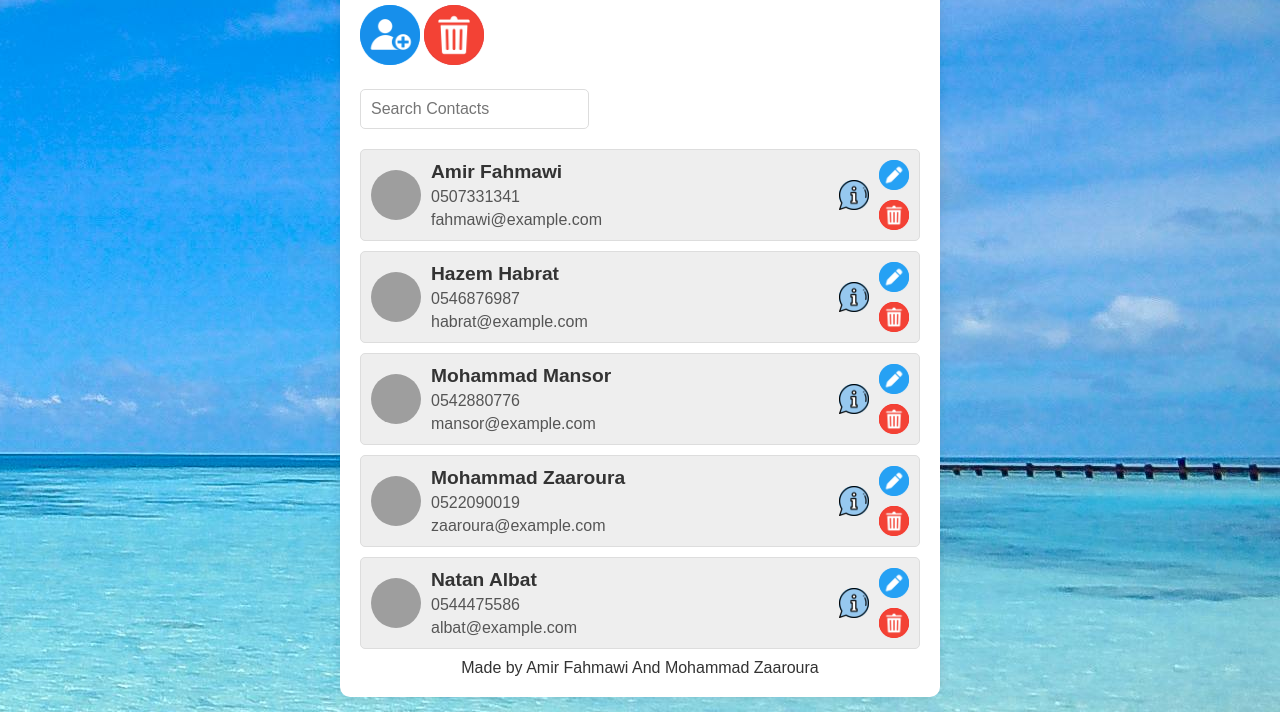
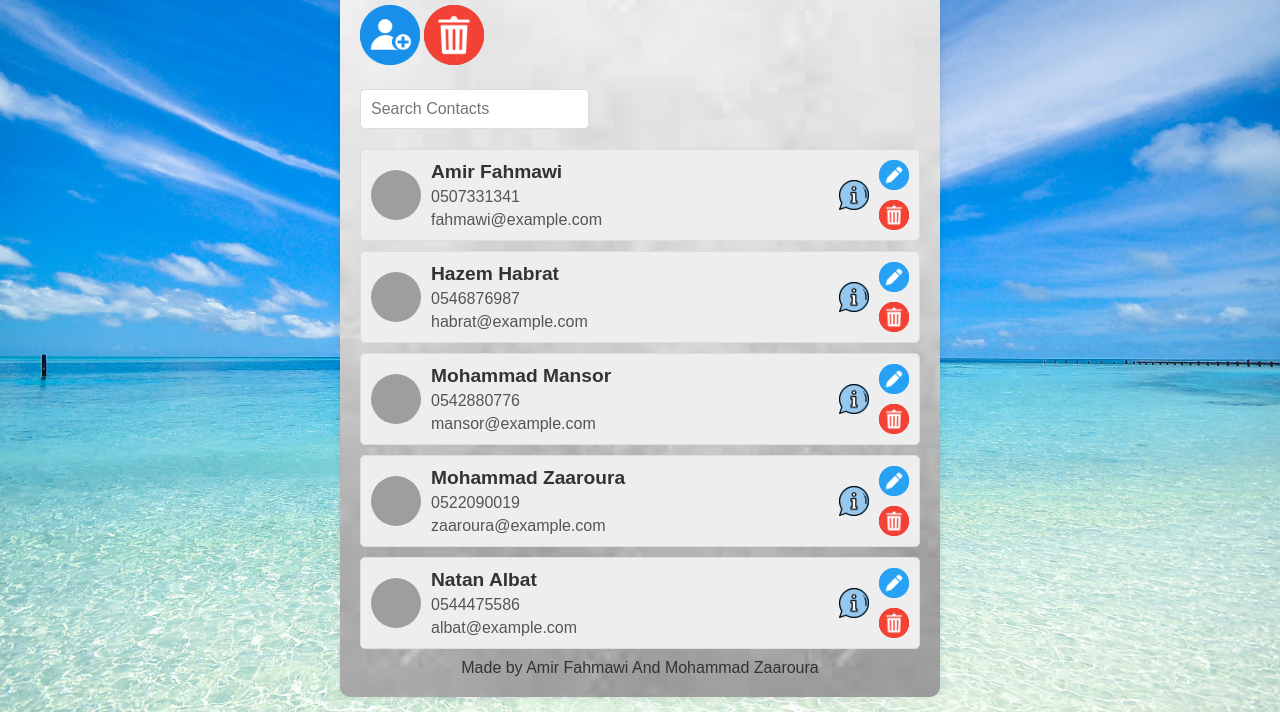
Before and after one commit to Mohammad-Zaaroura/FinalProject, a plain HTML site: page index.html in a window 1280 px wide. Shown: the part 88-800 px from the top of the page. Drawn offline with Linux system fonts and the light colour scheme; grey boxes are pictures that could not be loaded.

Commit message:
Update style.css

```diff
--- a/style.css
+++ b/style.css
@@ -10,6 +10,7 @@
       background-image: url(images/ocean.jpg);
       background-repeat: no-repeat;
       background-position: 100%;
+      background-size: cover;
       color: #333;
       display: flex;
       justify-content: center;
@@ -25,6 +26,9 @@
       box-shadow: 0 0 10px rgba(0, 0, 0, 0.1);
       padding: 20px;
       margin: auto;
+      background-image: url(images/balat.jpeg);
+      background-repeat: no-repeat;
+      background-size: cover;
   }
 
   header {
@@ -43,6 +47,8 @@
   .phone-book {
       display: flex;
       flex-direction: column;
+
+
   }
 
 
@@ -57,6 +63,7 @@
       margin-bottom: 10px;
       transition: transform 0.2s;
       justify-content: space-between;
+
   }
 
   li:hover {
@@ -167,12 +174,7 @@
 
   }
 
-  /* .edit-button, .delete-button {
-      border: none;
-      padding: 5px 10px;
-      cursor: pointer;
-      margin: 2px 0;
-  } */
+
 
   .edit-button {
       border-radius: 3rem;
@@ -323,7 +325,8 @@ justify-content: center;
       height: 50px;
 
   }
-@media only screen and (max-width: 600px) {
+
+  @media only screen and (max-width: 600px) {
     .contact-img {
       border-radius: 50%;
       width: 50px;
```
